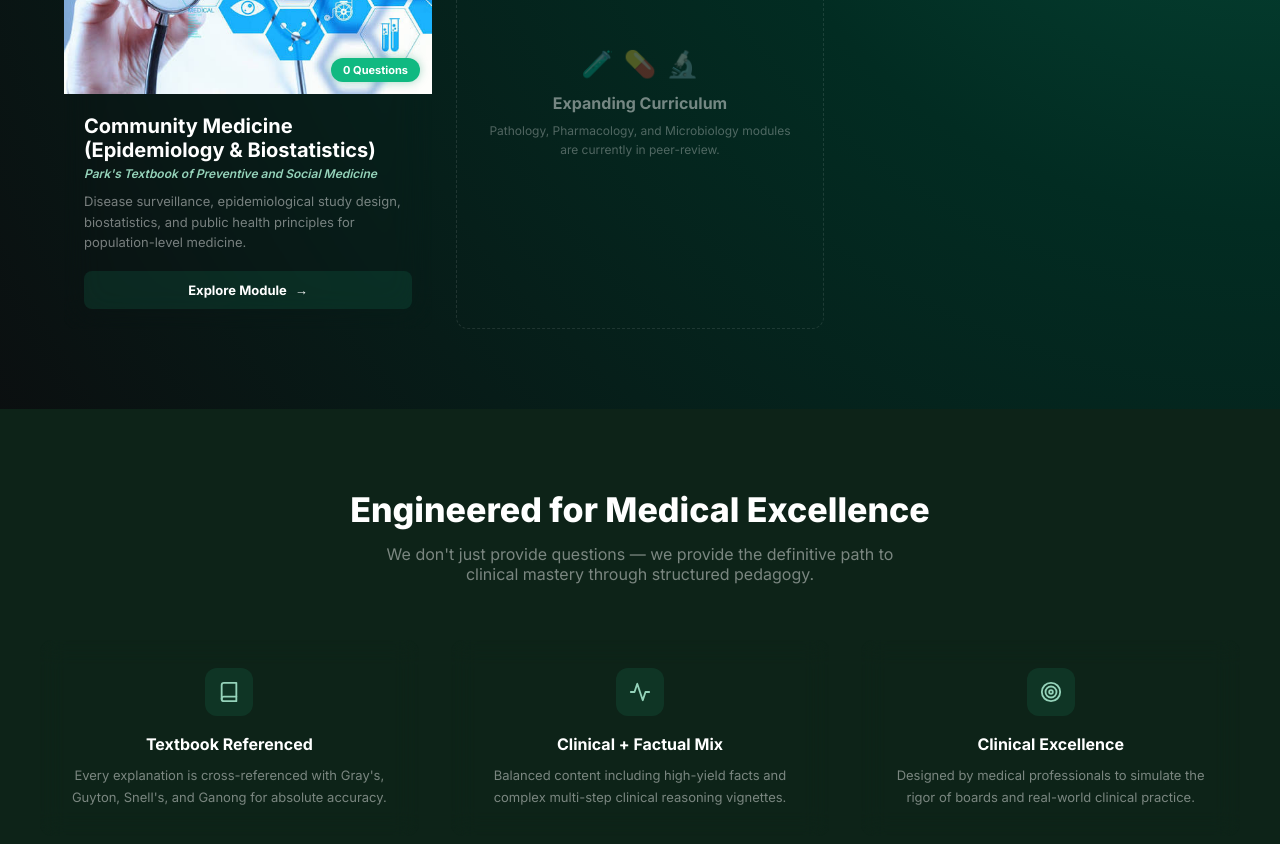
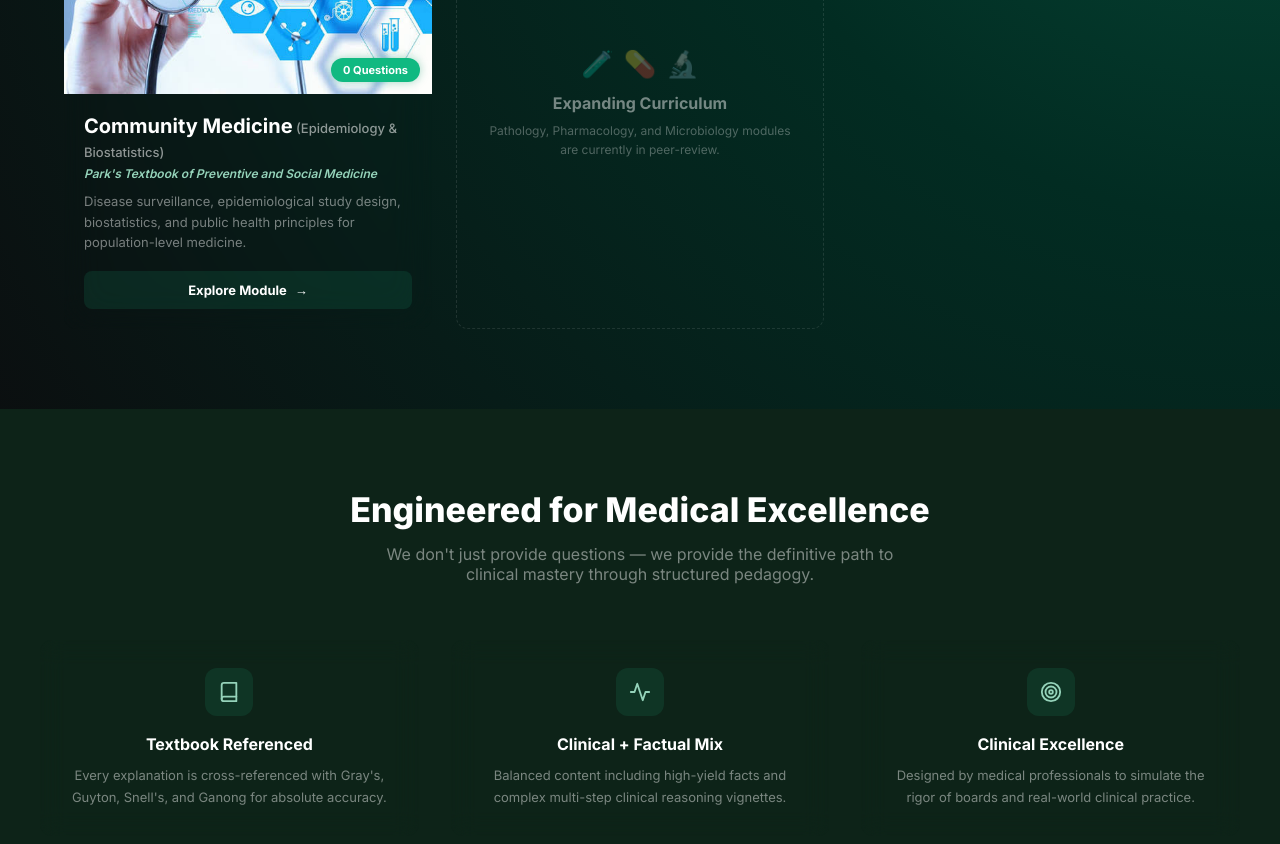
Before and after one commit to manast23/medprep, a Next.js app: page / in a window 1280 px wide. Shown: the part 1980-2824 px from the top of the page. Built offline with nearby package versions, Linux system fonts and the light colour scheme.

Commit message:
Add cardTitleSub style for smaller bracketed subtitle text

```diff
--- a/styles/Home.module.css
+++ b/styles/Home.module.css
@@ -183,6 +183,7 @@
 .cardContent { padding: 20px; }
 
 .cardTitle { font-size: 20px; font-weight: 700; color: white; margin-bottom: 4px; }
+.cardTitleSub { font-size: 13px; font-weight: 500; color: rgba(255, 255, 255, 0.55); }
 
 .cardRefs { font-size: 12px; color: var(--accent); font-weight: 600; margin-bottom: 10px; font-style: italic; }
 
```
